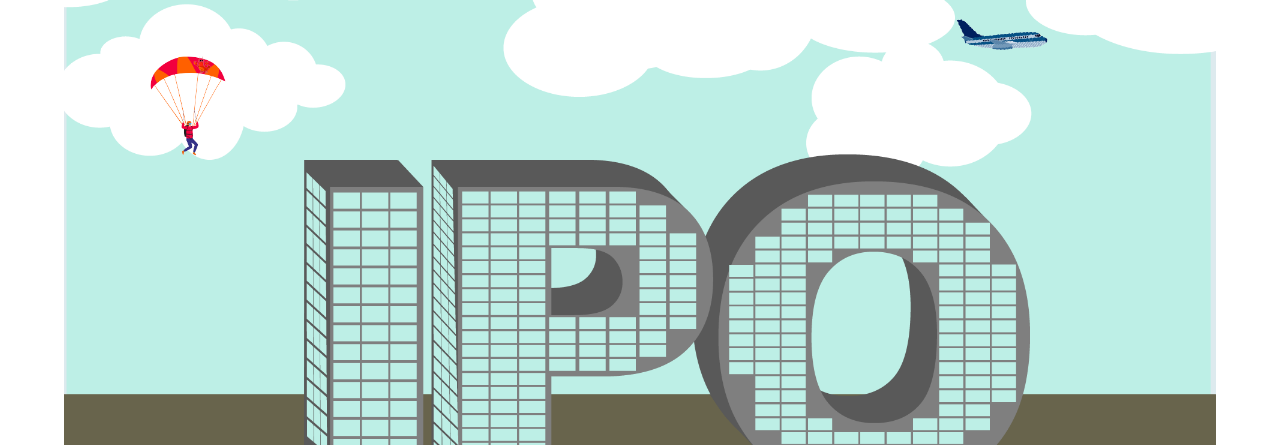
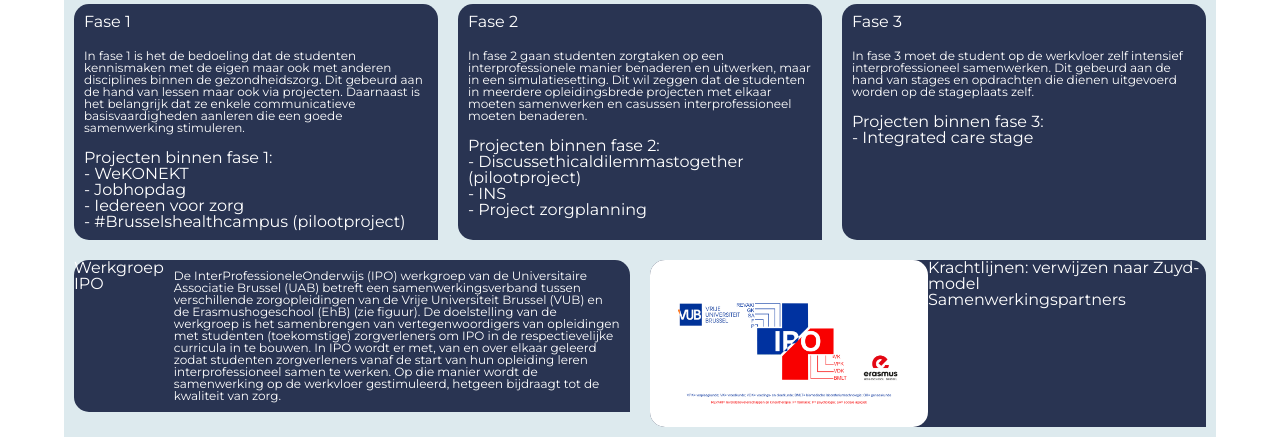
Before and after one commit to EHB-MCT/full-projects-i-gezondheid4, a plain HTML site: page WhoAreWe.html in a window 1280 px wide. Shown: the part 76-521 px from the top of the page. Drawn offline with Linux system fonts and the light colour scheme.

Commit message:
small changes on contact and who Are We page jules

```diff
--- a/WhoAreWe.html
+++ b/WhoAreWe.html
@@ -93,9 +93,7 @@
 
     </div>
     <div class="margin">
-        <div class="centerImage">
-            <img src="images/IPO-Center.png">
-        </div>
+        <div class="empty"></div>
         <div class="bubblesContainer">
             <div class="bubbles">
                 <h2>Fase 1</h2>
--- a/css/style.css
+++ b/css/style.css
@@ -313,10 +313,13 @@ input[type=submit]:hover {
 .containerContact {
     border-radius: 5px;
     background-color: #293452;
-    padding: 20px;
     color: white;
 }
 
+.empty {
+    width: 100%;
+    height: 70px;
+}
 
 /*footer*/
 
```
